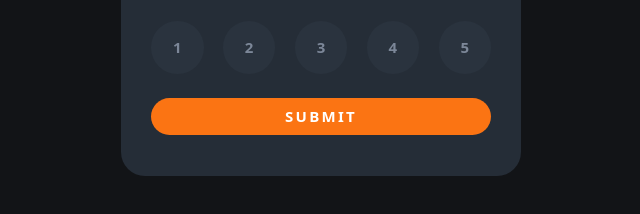
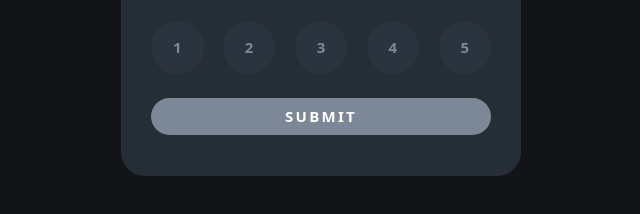
Before and after one commit to artemhlam/Interactive-rating-component, a plain HTML site: page index.html in a window 1280 px wide. Shown: the part 424-638 px from the top of the page, without its empty margins (319-959 px from the left). Drawn offline with Linux system fonts and the light colour scheme.

Commit message:
fix submit button

```diff
--- a/index.html
+++ b/index.html
@@ -32,7 +32,7 @@
           <button class="rating-btn" data-value="5">5</button>
         </div>
 
-        <button class="submit-btn" >Submit</button>
+        <button class="submit-btn" disabled="true">Submit</button>
       </div>
       <div class="thank-you-screen hidden">
         <img class="thank-you-img" src="./images/illustration-thank-you.svg" alt="thank you image">
```
